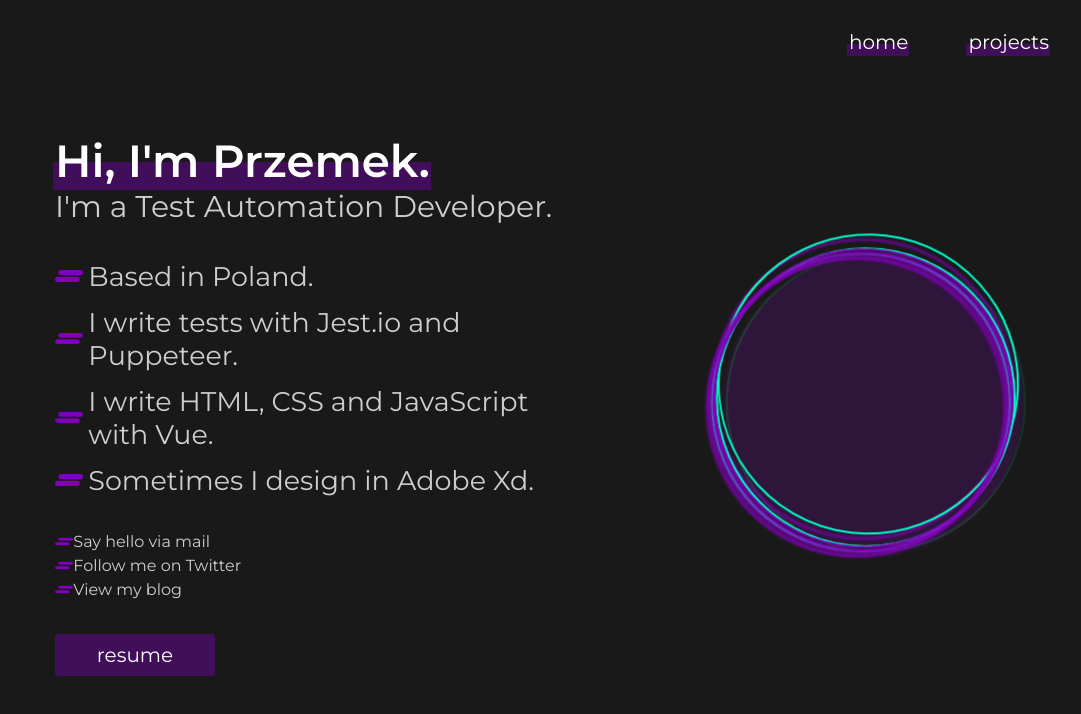
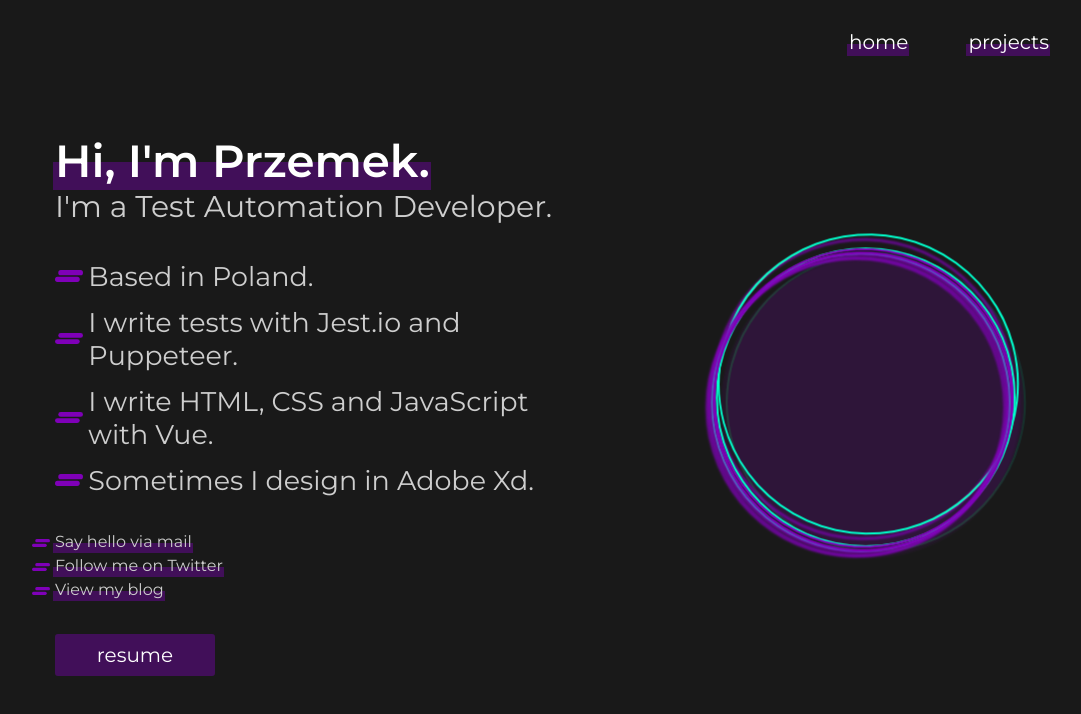
Before and after one commit to Kodziak/portflio, a Vue app: page / in a window 1280 px wide. Shown: the top 714 px of the page, without its empty margins (73-1154 px from the left). Built offline with nearby package versions, Linux system fonts and the light colour scheme.

Commit message:
Add before instead of html element.

```diff
--- a/src/components/Home.vue
+++ b/src/components/Home.vue
@@ -146,24 +146,6 @@ img {
 .home__links {
   color: $text-color;
   margin: 35px 0;
-
-  .home__link {
-    margin: 5px 0;
-    display: flex;
-
-    a {
-      cursor: pointer;
-      position: relative;
-
-      @include mediaSmartfon {
-        font-size: 15px;
-      }
-    }
-
-    a:after {
-      @include shadow;
-    }
-  }
 }
 
 .btn--resume {
--- a/src/components/Item.vue
+++ b/src/components/Item.vue
@@ -1,6 +1,5 @@
 <template>
-  <div class="home__link">
-    <img src="../assets/Lines_mini.svg">
+  <div class="link">
     <a
       v-bind:target="/^http/.test(contact.link) ? '_blank' : '_self'"
       v-bind:href="contact.link"
@@ -19,3 +18,31 @@ export default {
   }
 };
 </script>
+
+<style lang="scss" scoped>
+@import "config";
+
+.link {
+  margin: 5px 0;
+  display: flex;
+
+  a {
+    cursor: pointer;
+    position: relative;
+
+    @include mediaSmartfon {
+      font-size: 15px;
+    }
+  }
+
+  a::before {
+    position: absolute;
+    content: url("../assets/Lines_mini.svg");
+    left: -23px;
+  }
+
+  a:after {
+    @include shadow;
+  }
+}
+</style>
```
